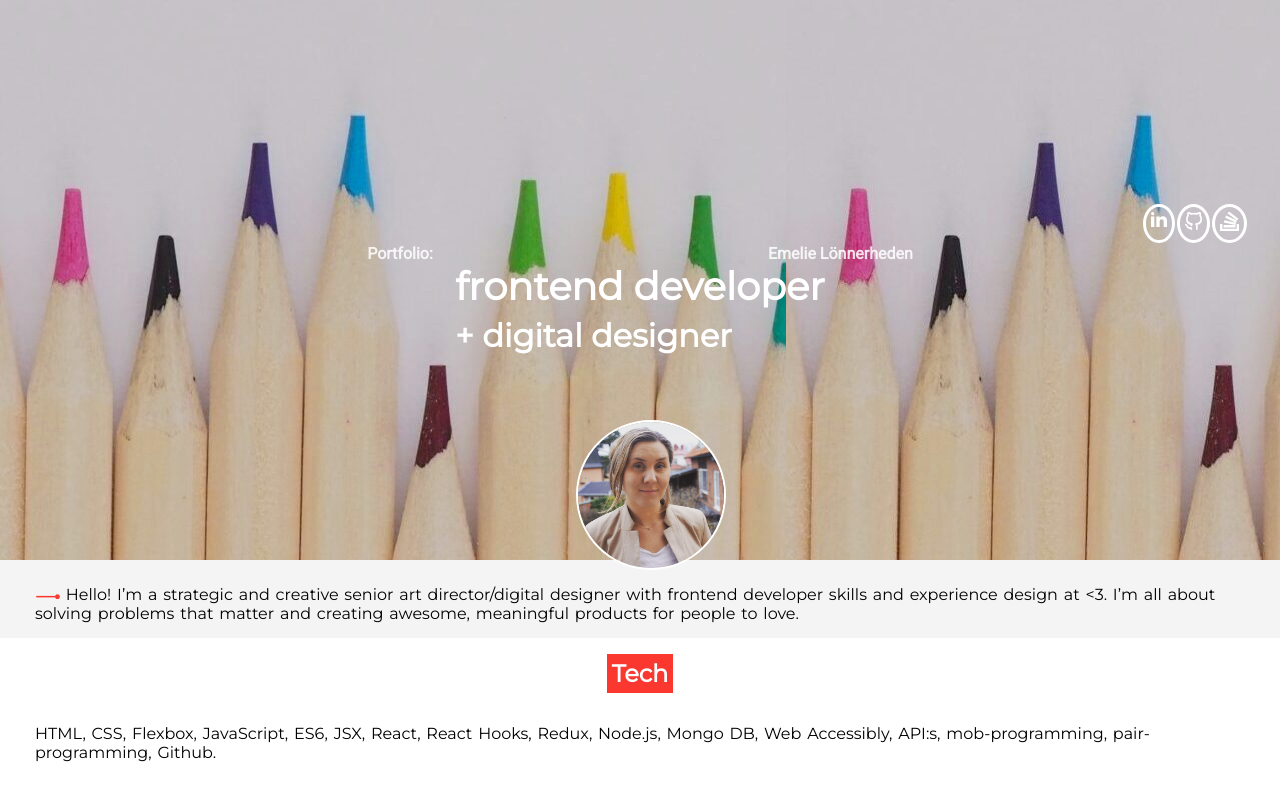
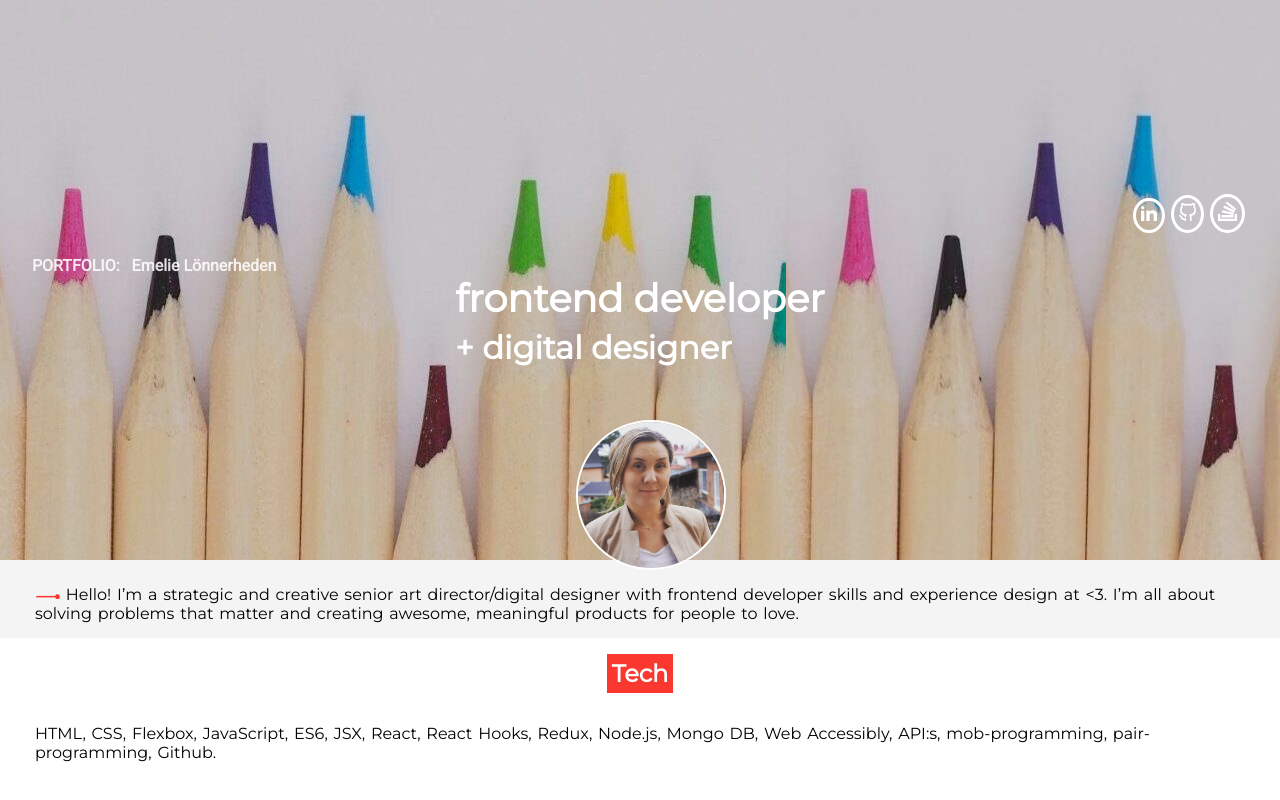
Before and after one commit to emlo2018/juliaandhaydn, a plain HTML site: page index.html in a window 1280 px wide. Shown: the top 800 px of the page. Drawn offline with Linux system fonts and the light colour scheme.

Commit message:
styling icons top

```diff
--- a/index.html
+++ b/index.html
@@ -34,7 +34,7 @@
     </ul>
 
     <div class="faded-title">
-      <h4>Portfolio:</h4>
+      <h4>PORTFOLIO:</h4>
       <h4>Emelie Lönnerheden</h4>
     </div>
     <div class="title">
--- a/style.css
+++ b/style.css
@@ -26,6 +26,8 @@ header ul {
   display: flex;
   flex-direction: row;
   justify-content: flex-end;
+  align-items: baseline;
+  margin-bottom: 20px;
 }
 
 .top {
@@ -47,18 +49,17 @@ font-size: larger;
 color: rgba(255, 255, 255, 0.856);
 display: flex;
 flex-direction: row;
-justify-content: space-evenly;
+justify-content: flex-start;
 font-family: 'roboto';
 }
 
 .top-nav li {
-  display: flex;
-
-  flex-direction: row;
-  border: solid #fff;
-  border-radius: 100%;
-  padding: 5px;
-  margin: 1px;
+ display: flex;
+ flex-direction: row;
+ border: solid #fff;
+ border-radius: 100%;
+ padding: 5px;
+ margin: 3px;
 }
 
 .header {
@@ -70,6 +71,10 @@ font-family: 'roboto';
   flex-direction: column;
   justify-content: center;
   padding:2rem;
+}
+
+header h4 {
+  padding-right: 12px;
 }
 
 .profile {
```
Also changed, not shown: media/cover-light.jpg (deleted), media/cover-small.png (deleted).
